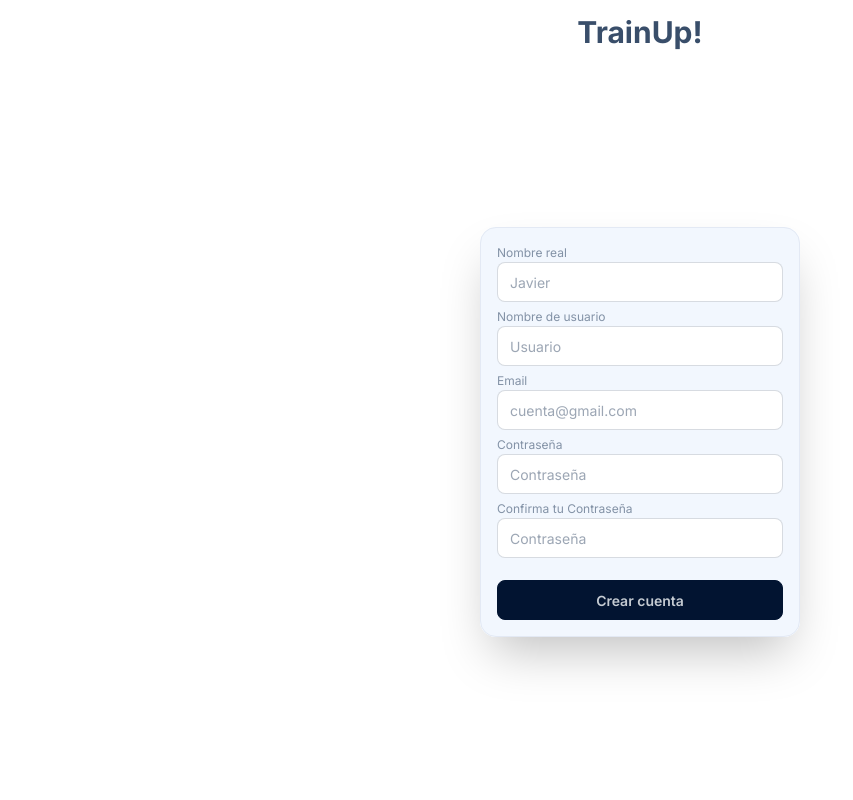
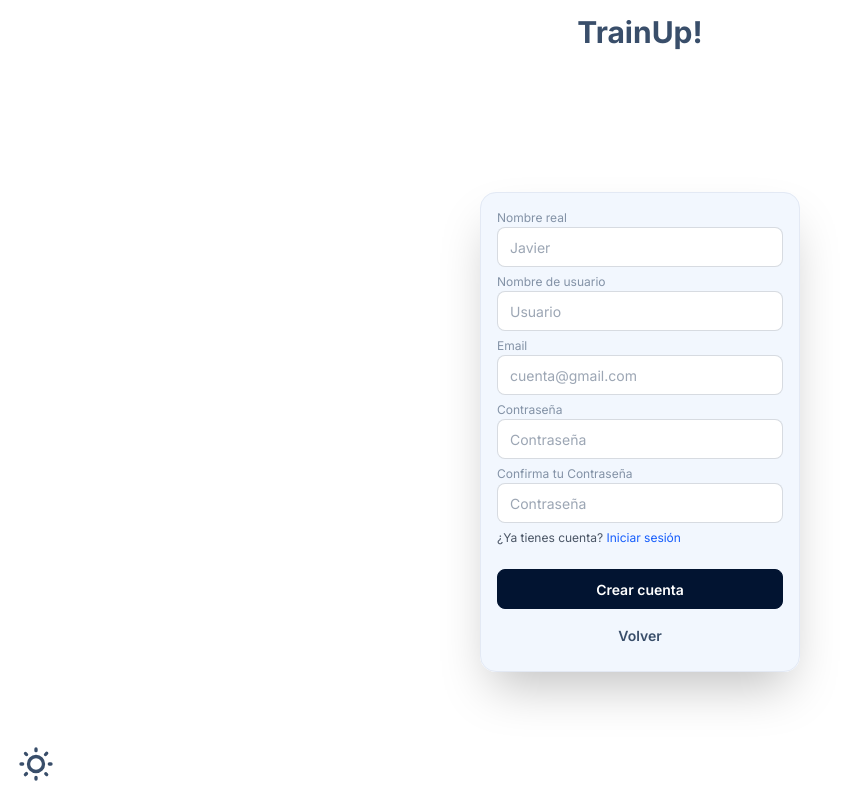
Before and after one commit to jaavispeed/trainUp, an Angular app: page /register in a window 1280 px wide. Shown: the whole page, without its empty margins (0-853 px from the left). Built offline with nearby package versions, Linux system fonts and the light colour scheme.

Commit message:
feat: mejoras

```diff
--- a/src/app/auth/login/login.component.html
+++ b/src/app/auth/login/login.component.html
@@ -4,6 +4,8 @@
   @if(cargando()){
   <span class="loading loading-ring loading-xl"></span>
   }@else {
+
+
   <div class="flex flex-1 justify-center items-center">
     <form [formGroup]="form" autocomplete="off">
       <fieldset
@@ -36,12 +38,22 @@
           <p class="text-error">La contraseña es requerida</p>
           }
         </div>
+        <p class=" text-gray-600">
+          ¿No tienes cuenta?
+          <a routerLink="/register" class="text-blue-600 hover:underline">
+            Regístrate
+          </a>
+        </p>
 
-        <button class="btn btn-neutral mt-4" (click)="ingresar()">
+        <button class="btn btn-neutral mt-4 text-white" (click)="ingresar()">
           Iniciar sesión
         </button>
+        <button class="btn btn-ghost" routerLink="#">Volver</button>
       </fieldset>
     </form>
+    <app-theme-controller
+      class="fixed bottom-4 left-1/2 -translate-x-1/2 sm:left-4 sm:translate-x-0 z-50"
+    ></app-theme-controller>
   </div>
   }
 </div>
--- a/src/app/auth/login/login.component.ts
+++ b/src/app/auth/login/login.component.ts
@@ -4,10 +4,12 @@ import { LoginFormService } from './login-form.service';
 import { ReactiveFormsModule } from '@angular/forms';
 import { finalize } from 'rxjs';
 import { NavbarPageComponent } from '../../shared/navbar/navbar.component';
+import { RouterLink } from '@angular/router';
+import { ThemeControllerComponent } from '../../shared/theme-controller/theme-controller.component';
 
 @Component({
   selector: 'app-login',
-  imports: [ReactiveFormsModule, NavbarPageComponent],
+  imports: [ReactiveFormsModule, NavbarPageComponent, RouterLink, ThemeControllerComponent],
   providers: [AuthService, LoginFormService],
   templateUrl: './login.component.html',
 })
--- a/src/app/auth/register/register.component.html
+++ b/src/app/auth/register/register.component.html
@@ -68,12 +68,22 @@
           <input type="password" class="input" placeholder="Contraseña" />
         </div>
 
-        <button class="btn btn-neutral mt-4" (click)="crearCuenta()">
+        <p class=" text-gray-600">
+          ¿Ya tienes cuenta?
+          <a routerLink="/register" class="text-blue-600 hover:underline">
+            Iniciar sesión
+          </a>
+        </p>
+
+        <button class="btn btn-neutral mt-4 text-white" (click)="crearCuenta()">
           Crear cuenta
         </button>
+        <button class="btn btn-ghost" routerLink="#">Volver</button>
       </fieldset>
     </form>
+    <app-theme-controller
+      class="fixed bottom-4 left-1/2 -translate-x-1/2 sm:left-4 sm:translate-x-0 z-50"
+    ></app-theme-controller>
   </div>
-
   }
 </div>
--- a/src/app/auth/register/register.component.ts
+++ b/src/app/auth/register/register.component.ts
@@ -4,10 +4,12 @@ import { ReactiveFormsModule } from '@angular/forms';
 import { RegisterFormService } from './register-form.service';
 import { finalize } from 'rxjs';
 import { NavbarPageComponent } from "../../shared/navbar/navbar.component";
+import { RouterLink } from '@angular/router';
+import { ThemeControllerComponent } from '../../shared/theme-controller/theme-controller.component';
 
 @Component({
   selector: 'app-register',
-  imports: [ReactiveFormsModule, NavbarPageComponent],
+  imports: [ReactiveFormsModule, NavbarPageComponent, RouterLink, ThemeControllerComponent],
   providers: [AuthService, RegisterFormService],
   templateUrl: './register.component.html',
 })
```
Also changed, not shown: public/OnlyFace.png (added), public/RobotPassword.png (deleted).
